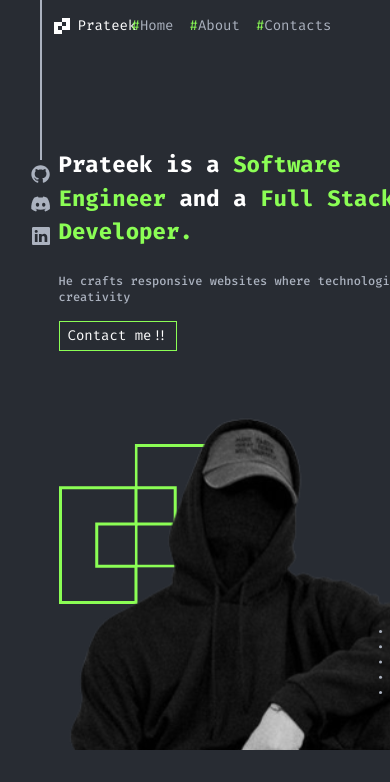
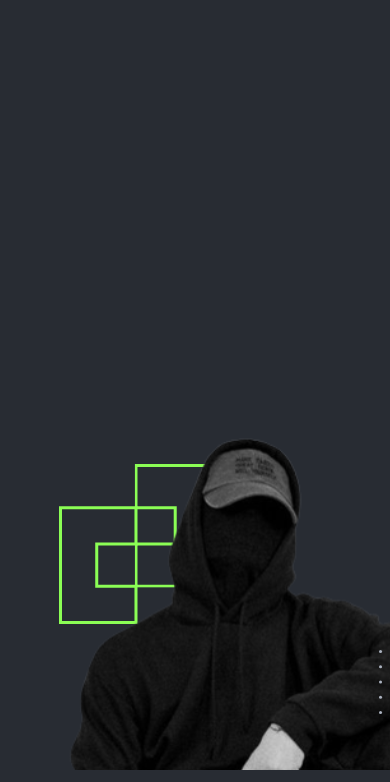
Before and after one commit to prateek3422/portfolio, a Next.js app: page / in a window 390 px wide. Shown: the top 782 px of the page. Built offline with nearby package versions, Linux system fonts and the light colour scheme.

Commit message:
about and contact page created

```diff
--- /dev/null
+++ b/src/app/About/page.tsx
@@ -0,0 +1,7 @@
+import React from "react";
+
+const Page = () => {
+  return <div>Page</div>;
+};
+
+export default Page;
--- /dev/null
+++ b/src/app/Contact/page.tsx
@@ -0,0 +1,7 @@
+import React from "react";
+
+const Page = () => {
+  return <div>Page</div>;
+};
+
+export default Page;
--- a/src/app/page.tsx
+++ b/src/app/page.tsx
@@ -164,12 +164,12 @@ export default function Home() {
             develop responsive websites from scratch and raise them into modern
             user-friendly web experiences.
           </p>
-          <p className="text-Secondary ">
+          {/* <p className="text-Secondary ">
             Transforming my creativity and knowledge into a websites has been my
             passion for over a year. I have been helping various clients to
             establish their presence online. I always strive to learn about the
             newest technologies and frameworks.
-          </p>
+          </p> */}
 
           <Button className="flex gap-2 items-center">
             {" "}
--- a/src/components/Navbar.tsx
+++ b/src/components/Navbar.tsx
@@ -1,13 +1,18 @@
+"use client";
+
+import { AlignLeft, X } from "lucide-react";
 import Link from "next/link";
-import React from "react";
+import React, { useState } from "react";
 
 const Navbar = () => {
+  const [active, setActive] = useState(true);
+
   return (
     <>
-      <div className="h-[10rem] w-[2px] bg-Secondary fixed top-0 left-10 ">
+      <div className="h-[10rem] w-[2px] bg-Secondary fixed top-0 left-10 hidden md:block">
         {" "}
       </div>
-      <div>
+      <div className="hidden md:block">
         <img
           src="/Github.svg"
           alt=""
@@ -25,7 +30,7 @@ const Navbar = () => {
         />
       </div>
 
-      <div className=" flex justify-between items-center w-[70%] mx-auto mt-4">
+      <div className=" md:flex justify-between items-center w-[70%] mx-auto mt-4 hidden ">
         <div className="flex items-center justify-center gap-2">
           <img src="/Union.svg" alt="" className="w-4" />
           <h1 className="text-white text-sm">Prateek</h1>
@@ -33,23 +38,64 @@ const Navbar = () => {
 
         <div className="nav flex gap-4 ">
           <Link
-            href="#home"
+            href="/"
             className=" list-none text-sm cursor-pointer text-Secondary visited:text-white"
           >
             <span className="text-Primary">#</span>Home
           </Link>
           <Link
-            href="#about"
+            href="/About"
             className="text-Secondary list-none text-sm cursor-pointer visited:text-white"
           >
             <span className="text-Primary">#</span>About
           </Link>
           <Link
-            href="#contacts"
+            href="/Contact"
             className="text-Secondary list-none text-sm cursor-pointer visited:text-white"
           >
-            <span className="text-Primary">#</span>Contacts
+            <span className="text-Primary">#</span>Contact-us
           </Link>
+        </div>
+      </div>
+
+      <div className="md:hidden flex items-center justify-between p-4 ">
+        <div className="flex items-center justify-center gap-2">
+          <img src="/Union.svg" alt="" className="w-4" />
+          <h1 className="text-white text-sm">Prateek</h1>
+        </div>
+
+        <div className="relative">
+          {active ? (
+            <AlignLeft
+              onClick={() => setActive(false)}
+              className="cursor-pointer"
+            />
+          ) : (
+            <X onClick={() => setActive(true)} className="cursor-pointer" />
+          )}
+        </div>
+
+        <div className=" absolute h-full bg-Background w-full">
+          <div className="nav flex gap-4 ">
+            <Link
+              href="/"
+              className=" list-none text-sm cursor-pointer text-Secondary visited:text-white"
+            >
+              <span className="text-Primary">#</span>Home
+            </Link>
+            <Link
+              href="/About"
+              className="text-Secondary list-none text-sm cursor-pointer visited:text-white"
+            >
+              <span className="text-Primary">#</span>About
+            </Link>
+            <Link
+              href="/Contact"
+              className="text-Secondary list-none text-sm cursor-pointer visited:text-white"
+            >
+              <span className="text-Primary">#</span>Contact-us
+            </Link>
+          </div>
         </div>
       </div>
     </>
```
